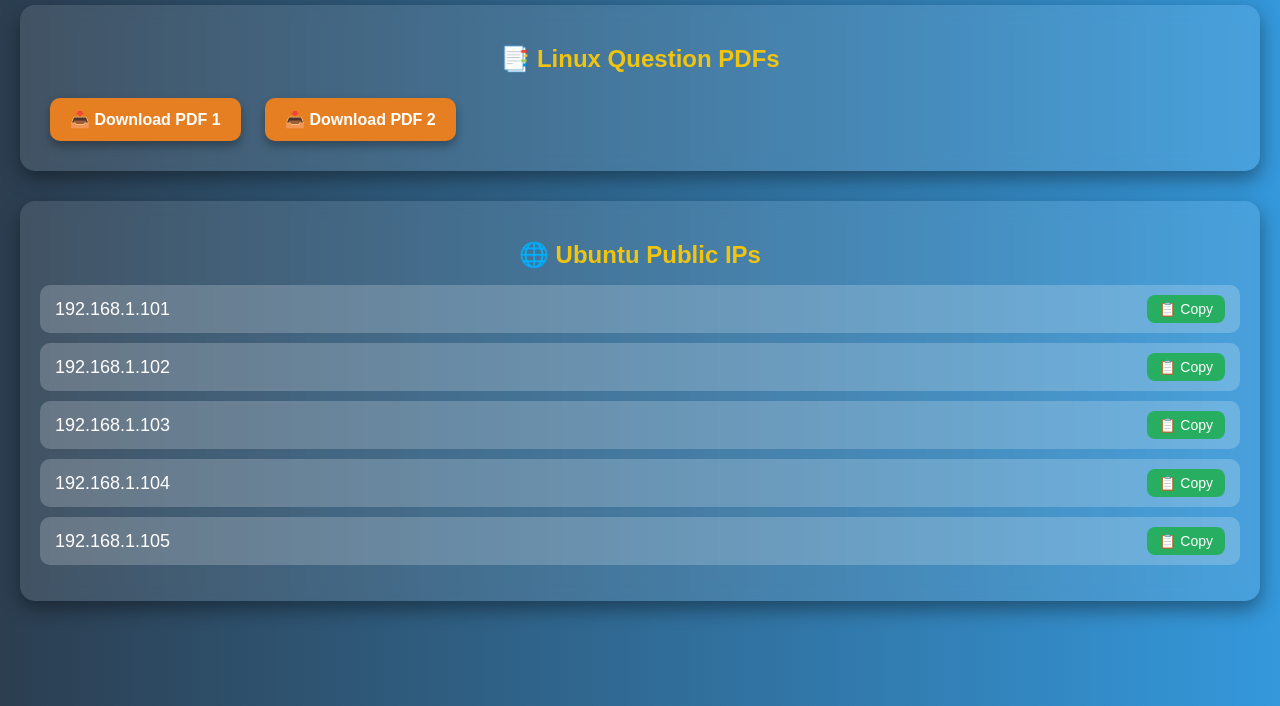
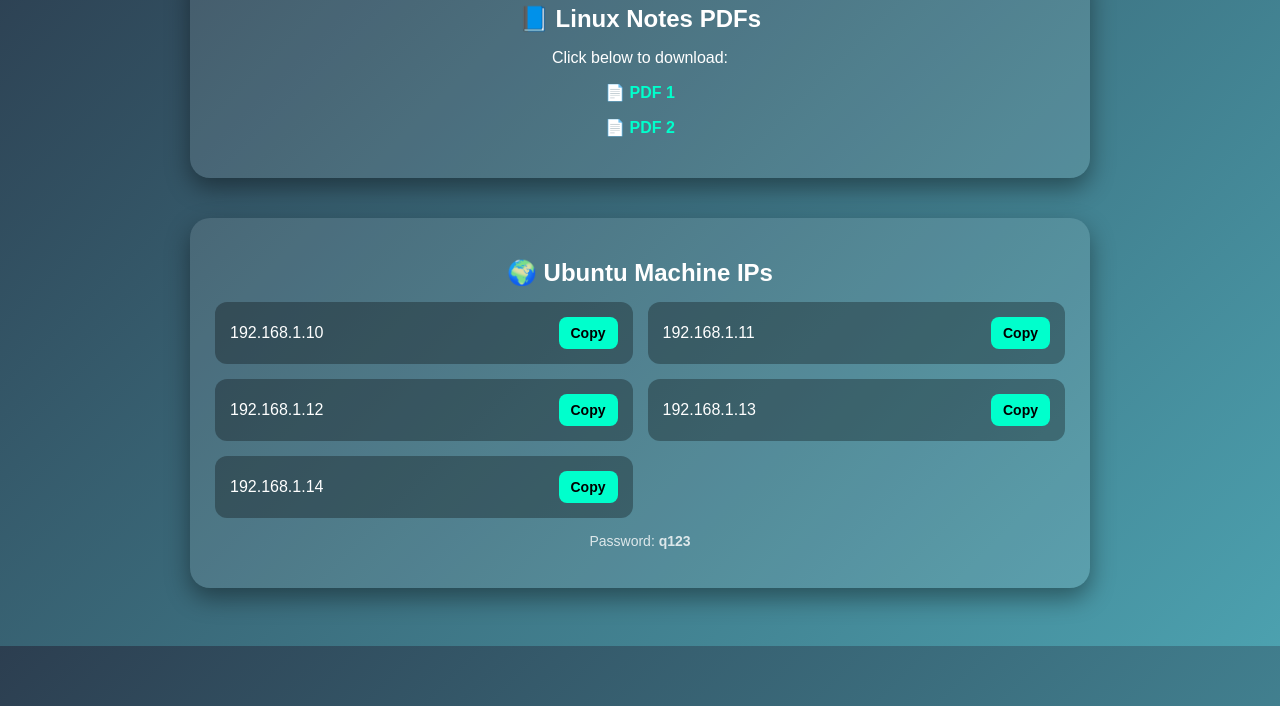
Before and after one commit to rajendra0968jangid/notes, a plain HTML site: page index.html in a window 1280 px wide. Shown: the part 94-800 px from the top of the page. Drawn offline with Linux system fonts and the light colour scheme.

Commit message:
Update index.html

```diff
--- a/index.html
+++ b/index.html
@@ -2,129 +2,125 @@
 <html lang="en">
 <head>
   <meta charset="UTF-8">
-  <title>Linux Resources</title>
+  <title>Interactive Notes</title>
   <style>
     body {
       font-family: Arial, sans-serif;
-      margin: 0;
-      padding: 20px;
-      background: linear-gradient(to right, #2c3e50, #3498db);
-      color: white;
+      background: linear-gradient(135deg, #2c3e50, #4ca1af);
+      color: #fff;
+      text-align: center;
+      padding: 50px;
     }
-
-    h1 {
-      text-align: center;
-      margin-bottom: 20px;
+    .container {
+      max-width: 900px;
+      margin: auto;
+      display: flex;
+      flex-direction: column;
+      gap: 40px;
     }
-
-    .container {
-      display: grid;
-      grid-template-rows: auto auto; /* ✅ take height as per content */
-      gap: 30px;
-    }
-
     .card {
       background: rgba(255, 255, 255, 0.1);
-      padding: 20px;
-      border-radius: 15px;
-      box-shadow: 0 8px 20px rgba(0,0,0,0.4);
-      backdrop-filter: blur(8px);
-      transition: transform 0.3s;
+      border-radius: 20px;
+      padding: 25px;
+      box-shadow: 0 10px 25px rgba(0,0,0,0.4);
+      transition: transform 0.3s ease, box-shadow 0.3s ease;
     }
-
     .card:hover {
-      transform: translateY(-5px) scale(1.02);
+      transform: translateY(-8px);
+      box-shadow: 0 15px 35px rgba(0,0,0,0.6);
     }
-
-    .card h2 {
+    h1 {
+      font-size: 24px;
       margin-bottom: 15px;
-      text-align: center;
-      color: #f1c40f;
     }
-
-    .pdf-links a {
-      display: inline-block;
-      margin: 10px;
-      padding: 12px 20px;
-      background: #e67e22;
-      color: white;
-      border-radius: 10px;
+    a {
+      color: #00ffcc;
+      font-weight: bold;
       text-decoration: none;
-      font-weight: bold;
-      box-shadow: 0 5px 10px rgba(0,0,0,0.3);
-      transition: background 0.3s;
     }
-
-    .pdf-links a:hover {
-      background: #d35400;
+    a:hover {
+      text-decoration: underline;
     }
-
-    .ip-list {
-      list-style: none;
-      padding: 0;
+    .ip-container {
+      display: grid;
+      grid-template-columns: repeat(2, 1fr);
+      gap: 15px;
     }
-
-    .ip-item {
-      background: rgba(255,255,255,0.2);
-      margin: 10px 0;
-      padding: 10px 15px;
-      border-radius: 10px;
+    .ip-box {
+      background: rgba(0, 0, 0, 0.3);
+      padding: 15px;
+      border-radius: 12px;
       display: flex;
       justify-content: space-between;
       align-items: center;
-      font-size: 18px;
+      cursor: pointer;
+      transition: background 0.2s ease;
     }
-
+    .ip-box:hover {
+      background: rgba(0, 0, 0, 0.5);
+    }
     .copy-btn {
+      background: #00ffcc;
+      border: none;
+      padding: 8px 12px;
+      border-radius: 8px;
       cursor: pointer;
-      padding: 6px 12px;
-      background: #27ae60;
-      color: white;
-      border: none;
-      border-radius: 8px;
       font-size: 14px;
-      transition: background 0.3s;
+      font-weight: bold;
+      color: #000;
+      transition: background 0.2s ease;
     }
-
     .copy-btn:hover {
-      background: #1e8449;
+      background: #00cc99;
     }
   </style>
 </head>
 <body>
+  <div class="container">
 
-  <h1>📘 Linux Study Resources</h1>
-
-  <div class="container">
-    <!-- First Row: Question PDFs -->
+    <!-- Section 1: PDFs -->
     <div class="card">
-      <h2>📑 Linux Question PDFs</h2>
-      <div class="pdf-links">
-        <a href="https://www.linkedin.com/posts/rajendra0968jangid_linux-basic-course-1-activity-7357776278881513473-16Mu" target="_blank">📥 Download PDF 1</a>
-        <a href="https://www.linkedin.com/posts/rajendra0968jangid_linux-basic-course-activity-7362905669772996609-G2CH" target="_blank">📥 Download PDF 2</a>
-      </div>
+      <h1>📘 Linux Notes PDFs</h1>
+      <p>Click below to download:</p>
+      <p><a href="https://www.linkedin.com/posts/rajendra0968jangid_linux-basic-course-1-activity-7357776278881513473-16Mu?utm_source=social_share_send&utm_medium=member_desktop_web">📄 PDF 1</a></p>
+      <p><a href="https://www.linkedin.com/posts/rajendra0968jangid_linux-basic-course-activity-7362905669772996609-G2CH?utm_source=social_share_send&utm_medium=member_desktop_web">📄 PDF 2</a></p>
     </div>
 
-    <!-- Second Row: Public IPs -->
+    <!-- Section 2: IP Addresses -->
     <div class="card">
-      <h2>🌐 Ubuntu Public IPs</h2>
-      <ul class="ip-list">
-        <li class="ip-item">192.168.1.101 <button class="copy-btn" onclick="copyIP('192.168.1.101')">📋 Copy</button></li>
-        <li class="ip-item">192.168.1.102 <button class="copy-btn" onclick="copyIP('192.168.1.102')">📋 Copy</button></li>
-        <li class="ip-item">192.168.1.103 <button class="copy-btn" onclick="copyIP('192.168.1.103')">📋 Copy</button></li>
-        <li class="ip-item">192.168.1.104 <button class="copy-btn" onclick="copyIP('192.168.1.104')">📋 Copy</button></li>
-        <li class="ip-item">192.168.1.105 <button class="copy-btn" onclick="copyIP('192.168.1.105')">📋 Copy</button></li>
-      </ul>
+      <h1>🌍 Ubuntu Machine IPs</h1>
+      <div class="ip-container">
+        <div class="ip-box">
+          <span>192.168.1.10</span>
+          <button class="copy-btn" onclick="copyIP('192.168.1.10')">Copy</button>
+        </div>
+        <div class="ip-box">
+          <span>192.168.1.11</span>
+          <button class="copy-btn" onclick="copyIP('192.168.1.11')">Copy</button>
+        </div>
+        <div class="ip-box">
+          <span>192.168.1.12</span>
+          <button class="copy-btn" onclick="copyIP('192.168.1.12')">Copy</button>
+        </div>
+        <div class="ip-box">
+          <span>192.168.1.13</span>
+          <button class="copy-btn" onclick="copyIP('192.168.1.13')">Copy</button>
+        </div>
+        <div class="ip-box">
+          <span>192.168.1.14</span>
+          <button class="copy-btn" onclick="copyIP('192.168.1.14')">Copy</button>
+        </div>
+      </div>
+      <p style="margin-top:15px; font-size:14px; opacity:0.8;">Password: <b>q123</b></p>
     </div>
+
   </div>
 
   <script>
     function copyIP(ip) {
-      navigator.clipboard.writeText(ip).then(() => {
-        alert("✅ Copied: " + ip);
-      });
+      navigator.clipboard.writeText(ip);
+      alert("✅ IP copied: " + ip);
     }
   </script>
-
 </body>
 </html>
```
